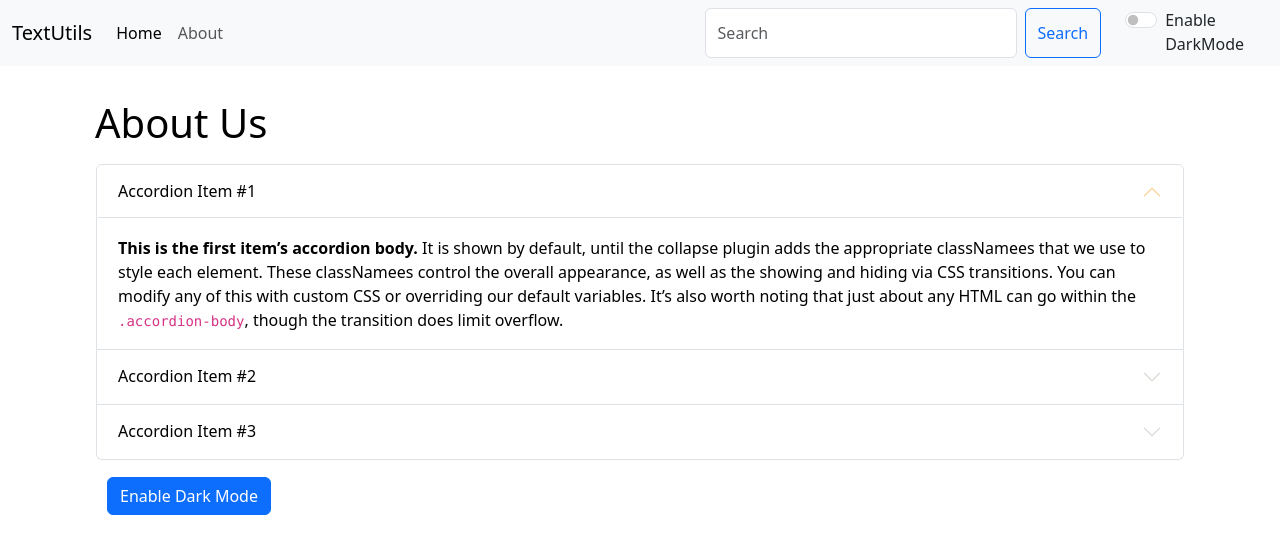
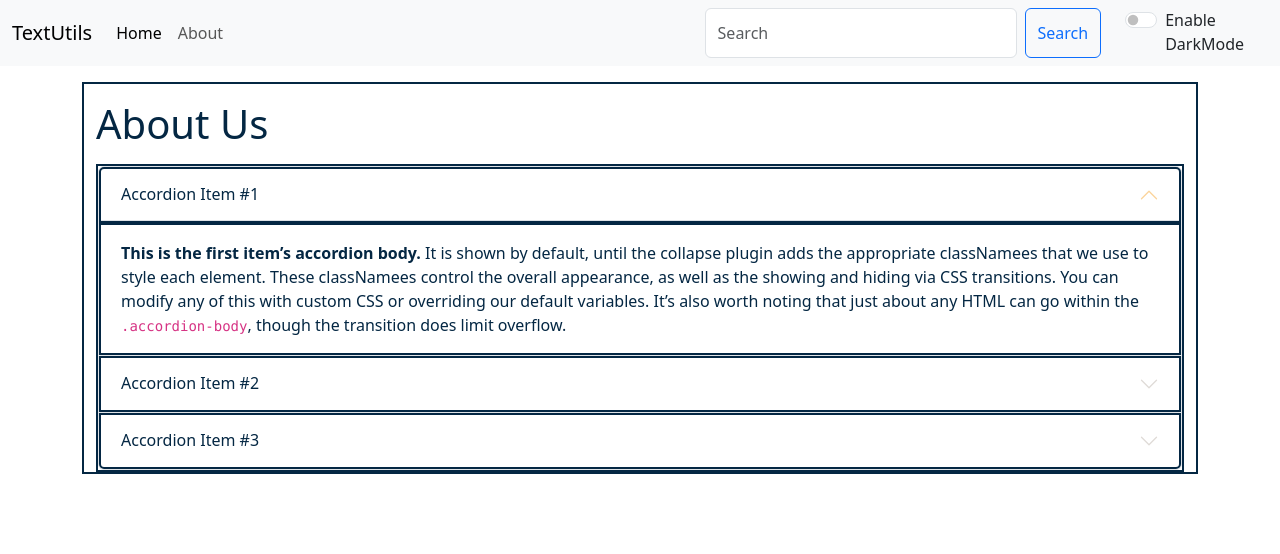
Before and after one commit to cricketers/TextUtils, a React (Create React App) app: page /about in a window 1280 px wide. Shown: the top 554 px of the page. Built offline with nearby package versions, Linux system fonts and the light colour scheme.

Commit message:
Refactor About component for prop-based styling
Refactor About component to use props for styling and remove unused state.

```diff
--- a/src/component/About.js
+++ b/src/component/About.js
@@ -1,36 +1,44 @@
-import React, { useState } from 'react'
+import React from 'react'
 
-export default function About() {
- const [myStyle, setMyStyle] = useState({
-color:'black',
-backgroundColor:'white',
-border: '1px solid white'
-    })
+export default function About(props) {
+//  const [myStyle, setMyStyle] = useState({
+// color:'black',
+// backgroundColor:'white',
+// border: '1px solid white'
+//     })
 
-    const [btntext, setBtnText] = useState("Enable Dark Mode");
+let myStyle = {
+  color:props.mode === 'dark' ? 'white' : '#042743',
+  backgroundColor: props.mode ==='dark'?'#042743':'white',
+  border:'2px solid ',
+  borderColor: props.mode === 'dark'?'white' : '#042743'
+}
 
-  const toggleStyle= ()=>{
-        if(myStyle.color === 'black'){
-               setMyStyle({
-                    color:'white',
-                    backgroundColor:'black'
-               })
-               setBtnText("Enable Light Mode");
-        }
-        else{
-              setMyStyle({
-                    color:'black',
-                    backgroundColor:'white'
-               })
-                           setBtnText("Enable Dark Mode");
+    // const [btntext, setBtnText] = useState("Enable Dark Mode");
 
-        }
-        }
+  // const toggleStyle= ()=>{
+  //       if(myStyle.color === 'black'){
+  //              setMyStyle({
+  //                   color:'white',
+  //                   backgroundColor:'black'
+  //              })
+  //              setBtnText("Enable Light Mode");
+  //       }
+  //       else{
+  //             setMyStyle({
+  //                   color:'black',
+  //                   backgroundColor:'white'
+  //              })
+  //                          setBtnText("Enable Dark Mode");
+
+  //       }
+  //       }
 
 
   return (
     <div className='container' style={myStyle}>
-        <h1 className='my-3'>About Us</h1>
+        <h1 className='my-3' style={{   color:props.mode === 'dark' ? 'white' : '#042743'
+ }}>About Us</h1>
      <div className="accordion" id="accordionExample" style={myStyle}>
   <div className="accordion-item">
     <h2 className="accordion-header">
@@ -69,9 +77,9 @@ border: '1px solid white'
     </div>
   </div>
 </div>
-<div className="container">
+{/* <div className="container">
  <button type='submit' onClick={toggleStyle} className='btn btn-primary my-3'>{btntext}</button>
-</div>
+</div> */}
     </div>
   )
 }
```
